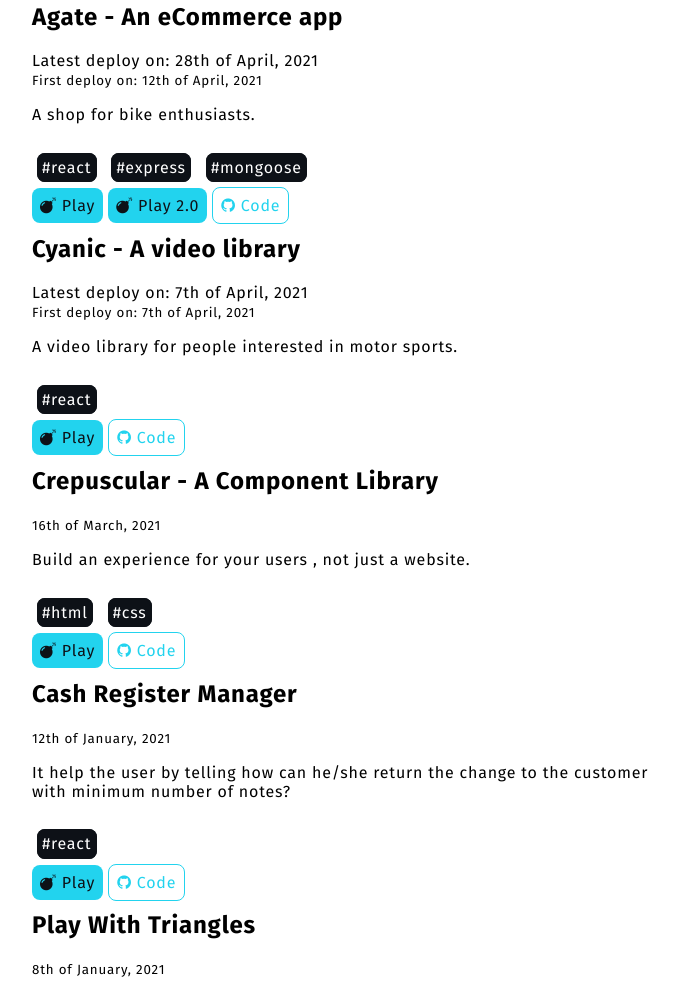
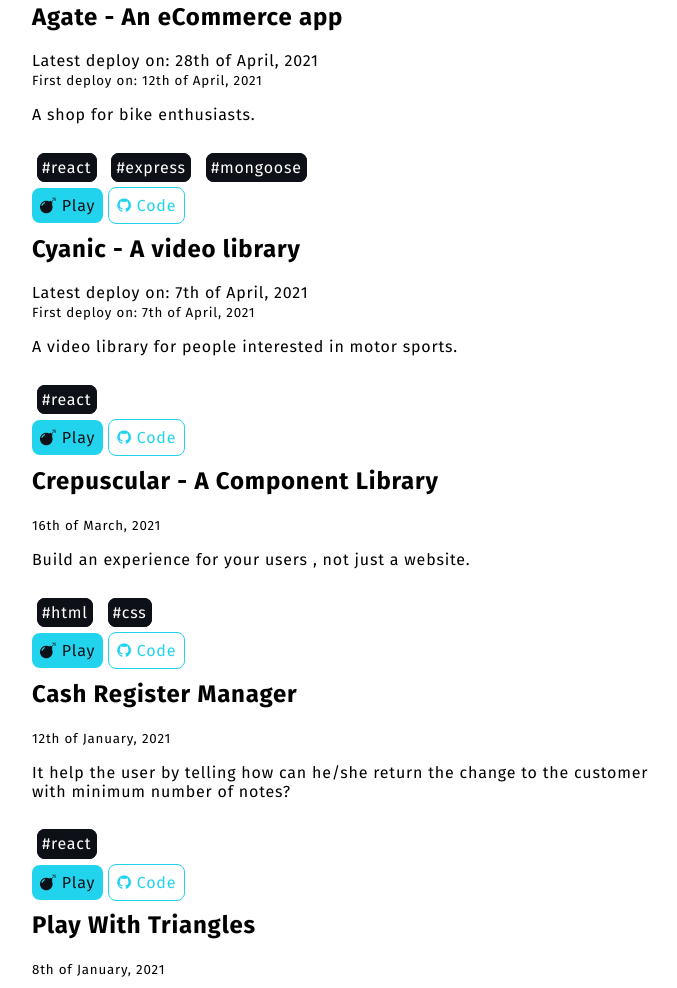
Before and after one commit to priyanshu769/portfolio-priyanshu, a plain HTML site: page projects.html in a window 1280 px wide. Shown: the part 1189-2177 px from the top of the page, without its empty margins (314-991 px from the left). Drawn offline with Linux system fonts and the light colour scheme.

Commit message:
Updated Project Deploy Link

```diff
--- a/projects.html
+++ b/projects.html
@@ -89,7 +89,6 @@
                 <span class="language-category">#mongoose</span>
                 <br>
                 <a class="primary-link links" href="https://deploy-preview-1--shopatagate.netlify.app/" target="_blank"><i class="fa fa-bomb"></i> Play</a>
-                <a class="primary-link links" href="https://deploy-preview-1--agate2.netlify.app/" target="_blank"><i class="fa fa-bomb"></i> Play 2.0</a>
                 <a class="secondary-link links" href="https://github.com/priyanshu769/agate" target="_blank"><i class="fa fa-github"></i> Code</a>
             </li>
             <li>
```
